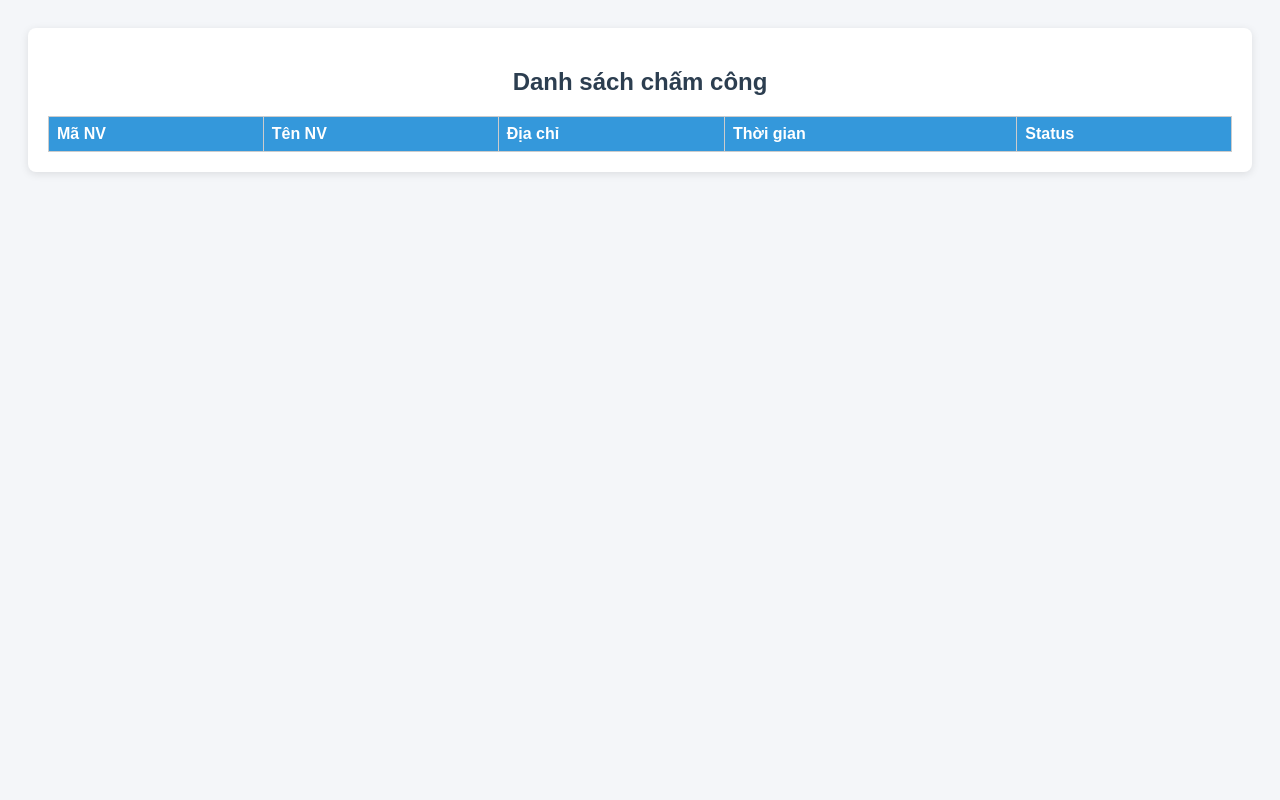
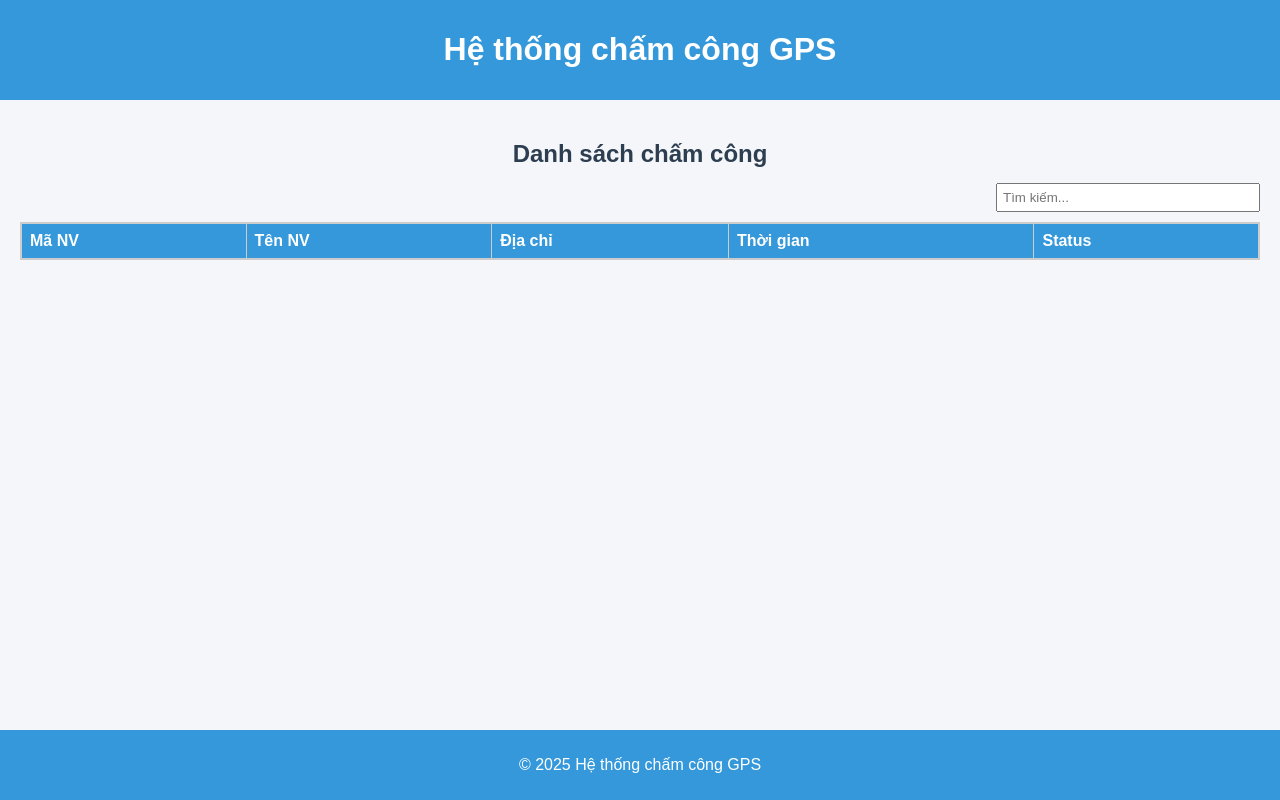
Before and after one commit to Vinbobo/read_gps_data, a Flask app: page / in a window 1280 px wide. Run offline with Flask 3, Linux system fonts and the light colour scheme; data that the repository does not hold is empty.

Commit message:
Update index.html

```diff
--- a/templates/index.html
+++ b/templates/index.html
@@ -5,40 +5,68 @@
   <meta name="viewport" content="width=device-width, initial-scale=1.0">
   <title>Dữ liệu chấm công</title>
   <style>
-    body { font-family: Arial, sans-serif; background: #f4f6f9; padding: 20px; }
-    .container { background: #fff; padding: 20px; border-radius: 8px; box-shadow: 0 2px 8px rgba(0,0,0,0.1); }
-    h2 { text-align: center; color: #2c3e50; }
-    table { width: 100%; border-collapse: collapse; margin-top: 15px; }
+    body { font-family: Arial, sans-serif; background: #f4f6f9; margin: 0; padding: 0; display: flex; flex-direction: column; min-height: 100vh; }
+    header, footer { background: #3498db; color: white; text-align: center; padding: 10px; }
+    footer { margin-top: auto; }
+    .container { flex: 1; padding: 20px; }
+    h2 { text-align: center; color: #2c3e50; margin-bottom: 15px; }
+    .search-box { text-align: right; margin-bottom: 10px; }
+    .search-box input { padding: 5px; width: 250px; }
+
+    .table-container { max-height: 400px; overflow-y: auto; border: 1px solid #ccc; }
+    table { width: 100%; border-collapse: collapse; }
     th, td { border: 1px solid #ccc; padding: 8px; text-align: left; }
-    th { background: #3498db; color: white; }
+    th { background: #3498db; color: white; cursor: pointer; position: sticky; top: 0; z-index: 1; }
     tr:nth-child(even) { background: #f9f9f9; }
   </style>
 </head>
 <body>
+  <header>
+    <h1>Hệ thống chấm công GPS</h1>
+  </header>
+
   <div class="container">
     <h2>Danh sách chấm công</h2>
+    <div class="search-box">
+      <input type="text" id="searchInput" placeholder="Tìm kiếm...">
+    </div>
+    <div class="table-container">
       <table>
         <thead>
           <tr>
-          <th>Mã NV</th>
-          <th>Tên NV</th>
-          <th>Địa chỉ</th>
-          <th>Thời gian</th>
-          <th>Status</th>
+            <th onclick="sortTable(0)">Mã NV</th>
+            <th onclick="sortTable(1)">Tên NV</th>
+            <th onclick="sortTable(2)">Địa chỉ</th>
+            <th onclick="sortTable(3)">Thời gian</th>
+            <th onclick="sortTable(4)">Status</th>
           </tr>
         </thead>
         <tbody id="data-body"></tbody>
       </table>
     </div>
+  </div>
+
+  <footer>
+    <p>&copy; 2025 Hệ thống chấm công GPS</p>
+  </footer>
 
   <script>
+    let attendanceData = [];
+
     async function loadData() {
       try {
         const res = await fetch("/api/attendances");
         const data = await res.json();
+        attendanceData = data;
+        renderTable(data);
+      } catch (err) {
+        console.error("Lỗi tải dữ liệu:", err);
+      }
+    }
+
+    function renderTable(data) {
       const tbody = document.getElementById("data-body");
       tbody.innerHTML = "";
-
       data.forEach(row => {
         const tr = document.createElement("tr");
         tr.innerHTML = `
@@ -50,9 +78,40 @@
         `;
         tbody.appendChild(tr);
       });
-      } catch (err) {
-        console.error("Lỗi tải dữ liệu:", err);
     }
+
+    // 🔎 Tìm kiếm theo bất kỳ cột nào
+    document.getElementById("searchInput").addEventListener("keyup", function () {
+      const keyword = this.value.toLowerCase();
+      const filtered = attendanceData.filter(row =>
+        (row.EmployeeId || "").toLowerCase().includes(keyword) ||
+        (row.EmployeeName || "").toLowerCase().includes(keyword) ||
+        (row.Address || "").toLowerCase().includes(keyword) ||
+        (row.Status || "").toLowerCase().includes(keyword)
+      );
+      renderTable(filtered);
+    });
+
+    // ↕️ Sắp xếp khi click vào header
+    let sortDirection = true;
+    function sortTable(colIndex) {
+      const sorted = [...attendanceData].sort((a, b) => {
+        const keys = ["EmployeeId", "EmployeeName", "Address", "CheckinTime", "Status"];
+        let valA = a[keys[colIndex]] || "";
+        let valB = b[keys[colIndex]] || "";
+
+        if (keys[colIndex] === "CheckinTime") {
+          valA = new Date(valA);
+          valB = new Date(valB);
+        }
+
+        if (valA < valB) return sortDirection ? -1 : 1;
+        if (valA > valB) return sortDirection ? 1 : -1;
+        return 0;
+      });
+
+      sortDirection = !sortDirection;
+      renderTable(sorted);
     }
 
     loadData();
```
Lines whose indentation alone changed are shown as unchanged.
